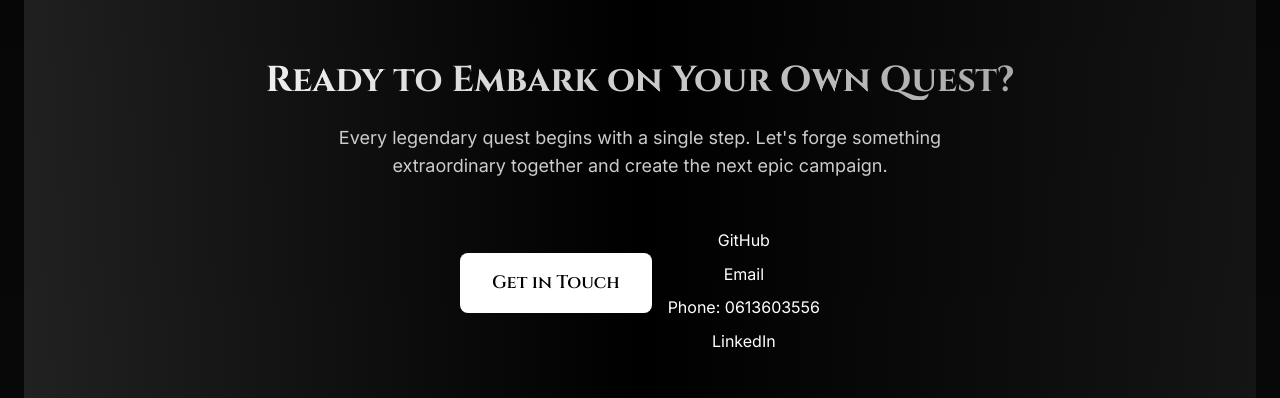
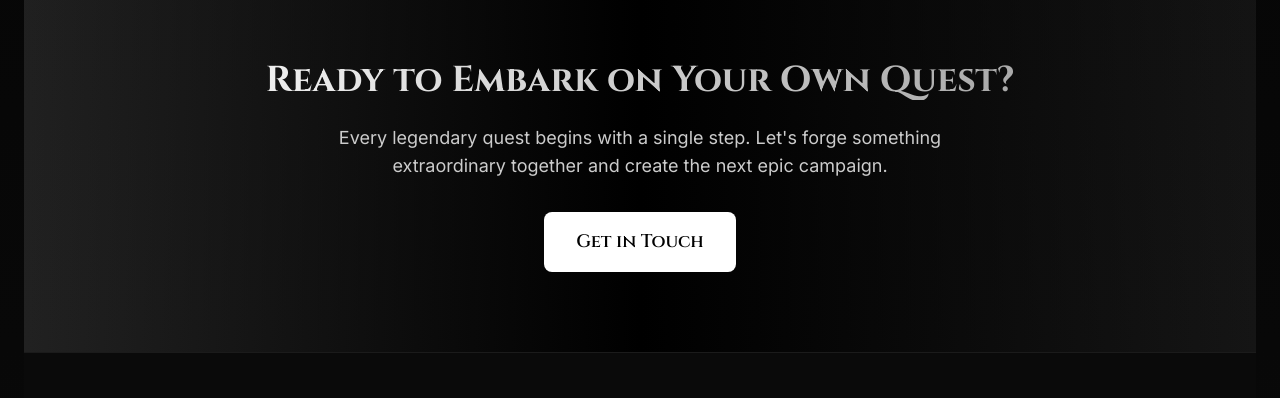
Before and after one commit to xxxxxxxx15339/Berserker-Portfolio, a website: page pages/legendary_quests_projects.html in a window 1280 px wide. Shown: the part 2316-2714 px from the top of the page. Drawn offline with Linux system fonts and the light colour scheme; a script that the page names is missing.

Commit message:
Update legendary_quests_projects.html

```diff
--- a/pages/legendary_quests_projects.html
+++ b/pages/legendary_quests_projects.html
@@ -374,14 +374,8 @@
             <p class="text-text-secondary text-lg mb-8 max-w-2xl mx-auto">
                 Every legendary quest begins with a single step. Let's forge something extraordinary together and create the next epic campaign.
             </p>
-            <div class="flex flex-col sm:flex-row gap-4 justify-center items-center">
+            <div class="flex flex-col items-center justify-center gap-8">
                 <a href="mailto:Yasser.BAOUZIL@um6p.ma" class="btn-primary text-lg px-8 py-4 group">Get in Touch</a>
-                <div class="flex flex-col mt-4 space-y-2">
-                    <a href="https://github.com/xxxxxxxx15339" class="text-accent hover:underline" target="_blank">GitHub</a>
-                    <a href="mailto:Yasser.BAOUZIL@um6p.ma" class="text-accent hover:underline">Email</a>
-                    <a href="tel:0613603556" class="text-accent hover:underline">Phone: 0613603556</a>
-                    <a href="https://www.linkedin.com/in/yasser-baouzil-354294343/" class="text-accent hover:underline" target="_blank">LinkedIn</a>
-                </div>
             </div>
         </div>
     </section>
```
